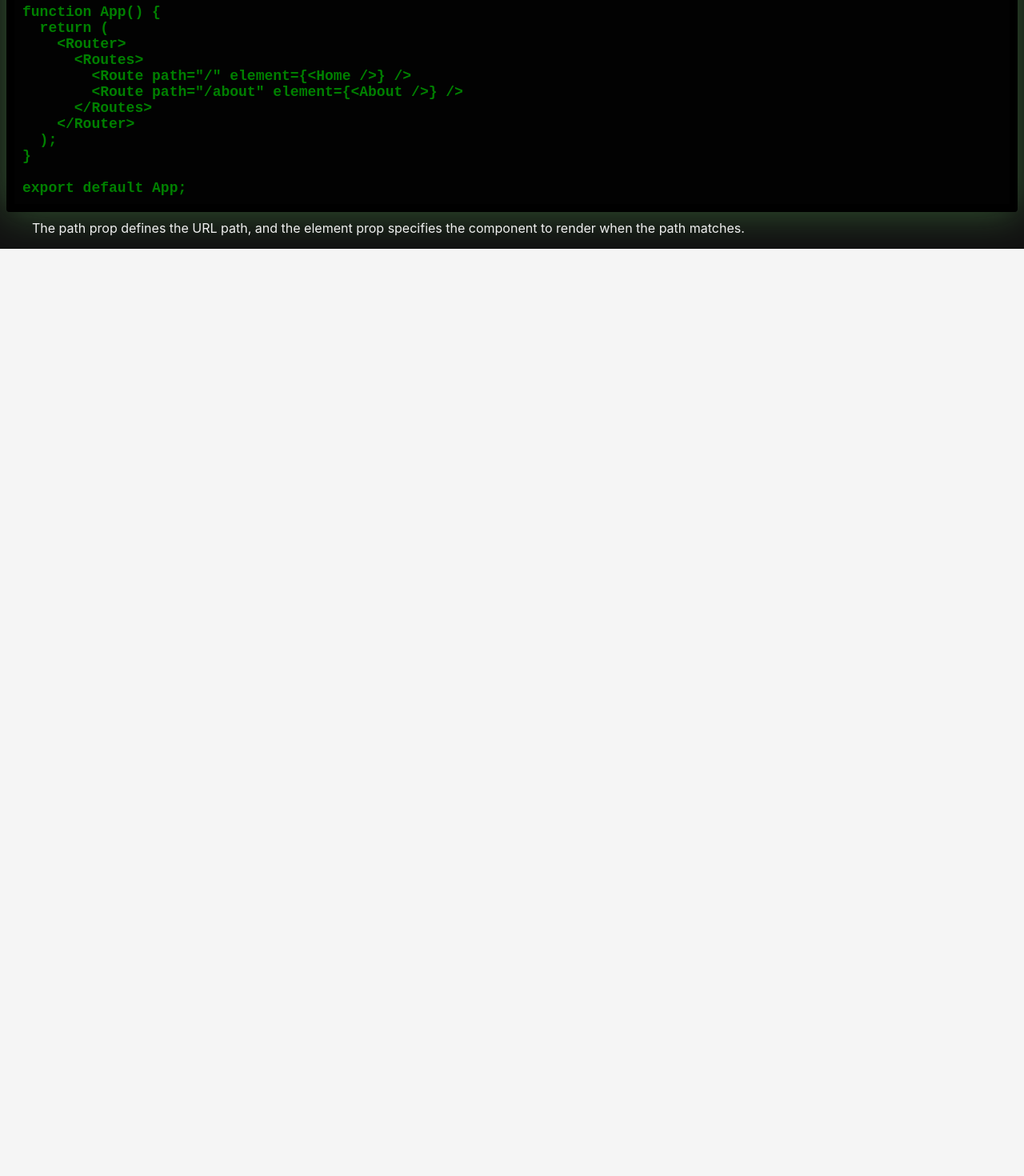
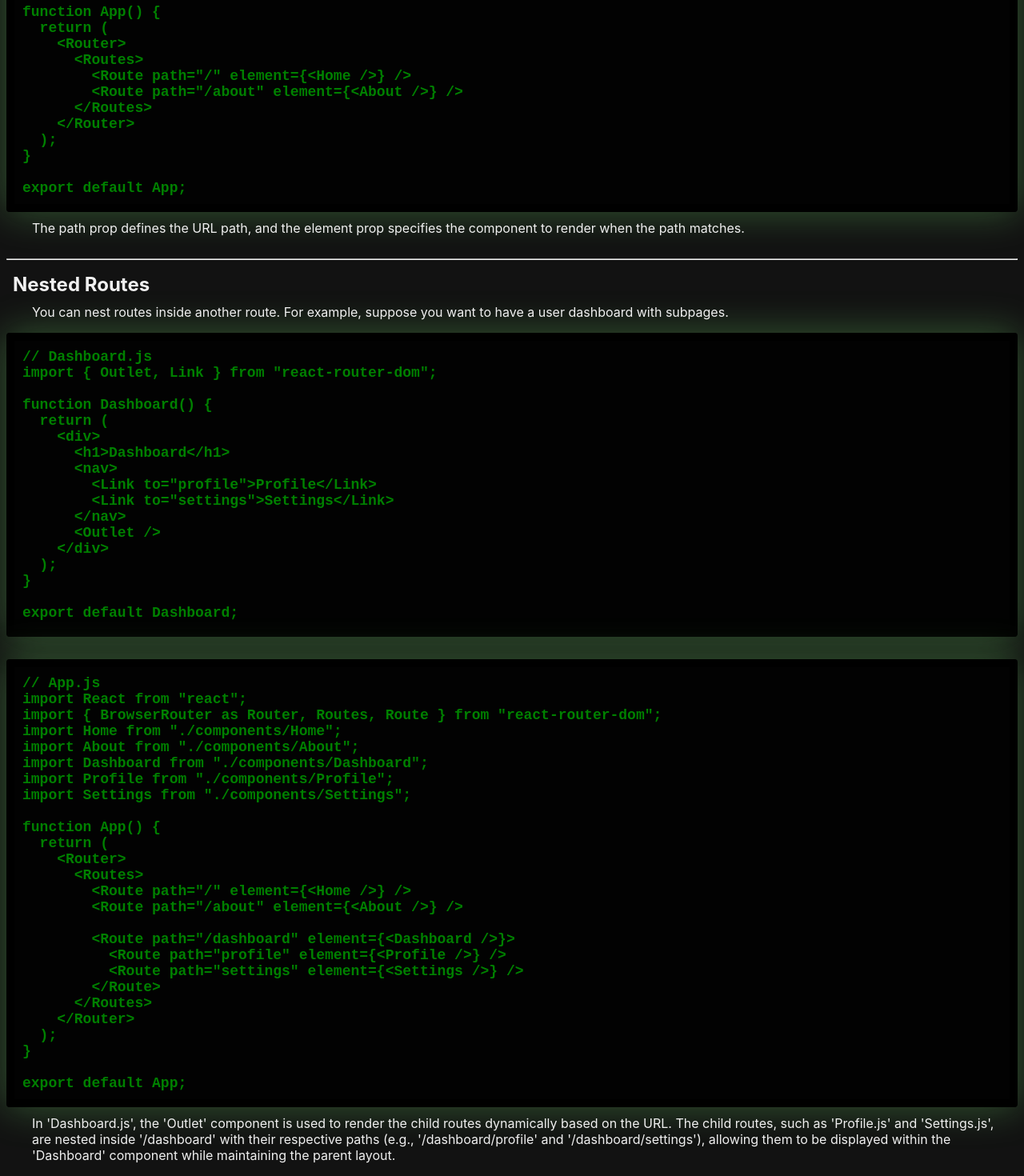
Before and after one commit to rees-kyle/react_showcase, a React (Create React App) app in the folder project/: page /react-router in a window 1280 px wide. Shown: the part 1353-2823 px from the top of the page at 80% size. Before the commit the page ends 1664 px from the top, so only its background shows below. Built offline with nearby package versions, Linux system fonts and the light colour scheme.

Commit message:
Add Nested component
- Added component file.
- Added to index in components folder.
- Imported and added component to page.

```diff
--- /dev/null
+++ b/project/src/components/routing/react_router/Nested.js
@@ -0,0 +1,77 @@
+const Nested = () => {
+  return (
+    <div>
+      <br/>
+      <hr/>
+      <h2>Nested Routes</h2>
+      <p>
+        You can nest routes inside another route.
+        For example, suppose you want to have a user dashboard with subpages.
+      </p>
+
+      <pre>
+          <code>
+                    {`// Dashboard.js
+import { Outlet, Link } from "react-router-dom";
+
+function Dashboard() {
+  return (
+    <div>
+      <h1>Dashboard</h1>
+      <nav>
+        <Link to="profile">Profile</Link>
+        <Link to="settings">Settings</Link>
+      </nav>
+      <Outlet />
+    </div>
+  );
+}
+
+export default Dashboard;
+`}
+          </code>
+      </pre>
+      <br/>
+      <pre>
+          <code>
+            {`// App.js
+import React from "react";
+import { BrowserRouter as Router, Routes, Route } from "react-router-dom";
+import Home from "./components/Home";
+import About from "./components/About";
+import Dashboard from "./components/Dashboard";
+import Profile from "./components/Profile";
+import Settings from "./components/Settings";
+
+function App() {
+  return (
+    <Router>
+      <Routes>
+        <Route path="/" element={<Home />} />
+        <Route path="/about" element={<About />} />
+
+        <Route path="/dashboard" element={<Dashboard />}>
+          <Route path="profile" element={<Profile />} />
+          <Route path="settings" element={<Settings />} />
+        </Route>
+      </Routes>
+    </Router>
+  );
+}
+
+export default App;
+`}
+          </code>
+      </pre>
+
+      <p>
+        In 'Dashboard.js', the 'Outlet' component is used to render the child routes dynamically based on the URL.
+        The child routes, such as 'Profile.js' and 'Settings.js',
+        are nested inside '/dashboard' with their respective paths (e.g., '/dashboard/profile' and '/dashboard/settings'),
+        allowing them to be displayed within the 'Dashboard' component while maintaining the parent layout.
+      </p>
+    </div>
+  );
+};
+
+export default Nested;
--- a/project/src/components/routing/react_router/index.js
+++ b/project/src/components/routing/react_router/index.js
@@ -1,3 +1,4 @@
 export { default as ReactRouter } from './ReactRouter';
 export { default as Install } from './Install';
 export { default as Basic } from './Basic';
+export { default as Nested } from './Nested';
--- a/project/src/pages/routing/ReactRouterPage.js
+++ b/project/src/pages/routing/ReactRouterPage.js
@@ -1,7 +1,8 @@
 import {
   ReactRouter,
   Install,
-  Basic
+  Basic,
+  Nested
 } from '../../components/routing/react_router';
 
 const ReactRouterPage = () => {
@@ -10,6 +11,7 @@ const ReactRouterPage = () => {
       <ReactRouter />
       <Install />
       <Basic />
+      <Nested />
     </>
   );
 };
```
